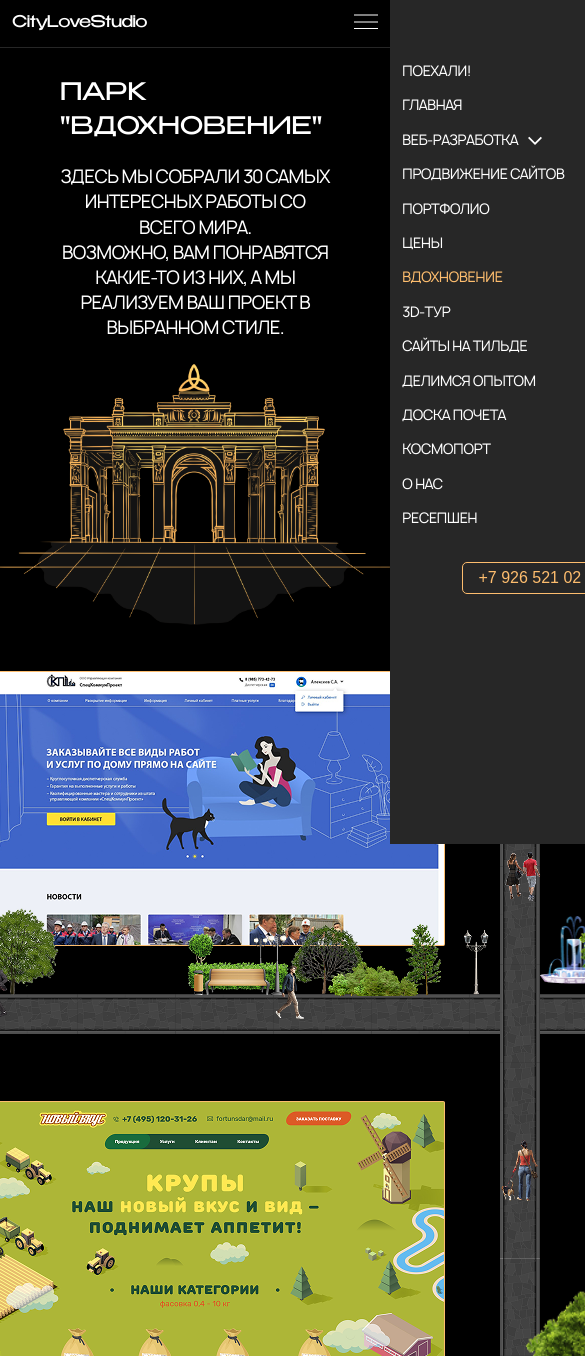
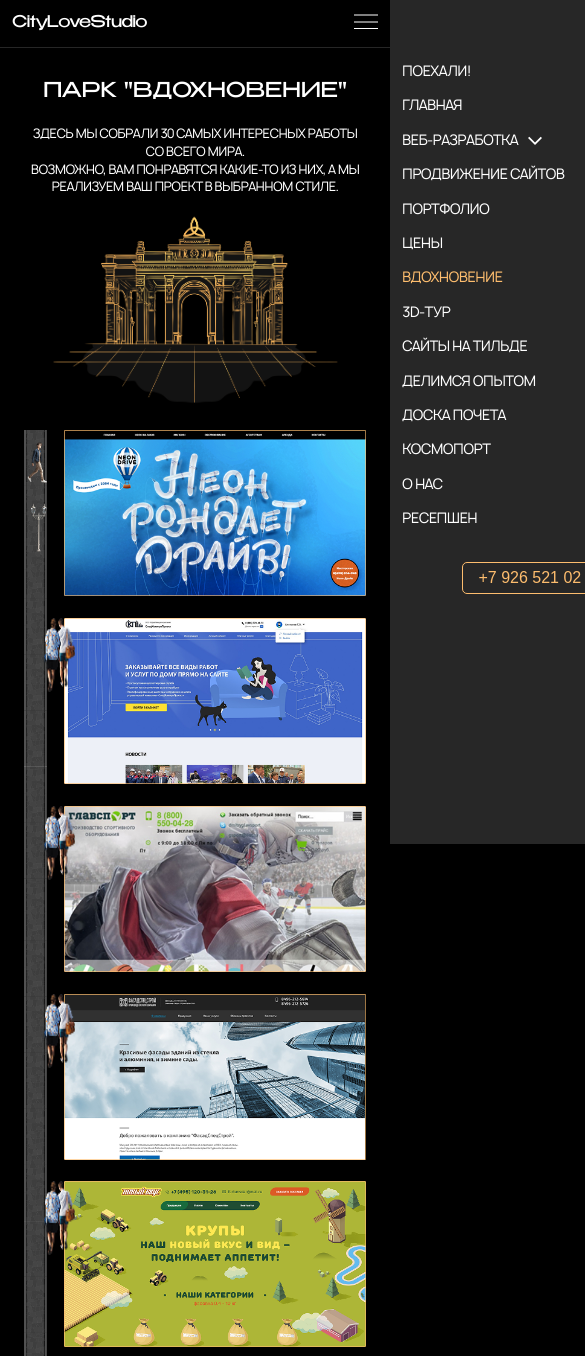
Before and after one commit to VladimirMoizes/55555, an Astro site: page /park in a window 390 px wide. Shown: the top 1356 px of the page, 585 px wide, since content can reach past the window. Built offline with nearby package versions, Linux system fonts and the light colour scheme; Astro itself is replaced by a stand-in of ours.

Commit message:
feat: add spotlights on portfolio and start park adaptive

```diff
--- a/src/data/parkData.ts
+++ b/src/data/parkData.ts
@@ -76,6 +76,22 @@ export const roadSites = [
         left: 504,
         width: 31,
         height: 74,
+      },
+    ],
+    mobileDecorations: [
+      {
+        src: '/assets/images/park/decorations/2/human2.png',
+        top: 10,
+        left: -47,
+        width: 40,
+        height: 44,
+      },
+      {
+        src: '/assets/images/park/decorations/streetlight.png',
+        top: 70,
+        left: -35,
+        width: 20,
+        height: 55,
       },
     ],
   },
@@ -198,6 +214,15 @@ export const roadSites = [
         left: 515,
         width: 34,
         height: 29,
+      },
+    ],
+    mobileDecorations: [
+      {
+        src: '/assets/images/park/decorations/1/human3.png',
+        top: 0,
+        left: -20,
+        width: 31,
+        height: 74,
       },
     ],
   },
@@ -350,6 +375,15 @@ export const roadSites = [
         height: 33,
       },
     ],
+    mobileDecorations: [
+      {
+        src: '/assets/images/park/decorations/1/human3.png',
+        top: 0,
+        left: -20,
+        width: 31,
+        height: 74,
+      },
+    ],
   },
   {
     id: 4,
@@ -409,6 +443,15 @@ export const roadSites = [
         height: 67,
       },
     ],
+    mobileDecorations: [
+      {
+        src: '/assets/images/park/decorations/1/human3.png',
+        top: 0,
+        left: -20,
+        width: 31,
+        height: 74,
+      },
+    ],
   },
   {
     id: 5,
@@ -464,6 +507,15 @@ export const roadSites = [
         src: '/assets/images/park/decorations/streetlight.png',
         bottom: -48,
         left: -6,
+        width: 31,
+        height: 74,
+      },
+    ],
+    mobileDecorations: [
+      {
+        src: '/assets/images/park/decorations/1/human3.png',
+        top: 0,
+        left: -20,
         width: 31,
         height: 74,
       },
@@ -527,5 +579,14 @@ export const roadSites = [
         height: 74,
       },
     ],
+    mobileDecorations: [
+      {
+        src: '/assets/images/park/decorations/1/human3.png',
+        top: 0,
+        left: -20,
+        width: 31,
+        height: 74,
+      },
+    ],
   },
 ];
--- a/src/pages/park/index.astro
+++ b/src/pages/park/index.astro
@@ -9,6 +9,7 @@ import styles from './park.module.css';
 <MainLayout>
   <section class={styles.container}>
     <SoundButton class={styles.sound} />
+
     <h1 class={styles.title}>Парк "вдохновение"</h1>
     <h3 class={styles.subTitle}>
       Здесь мы собрали 30 самых интересных работы со всего мира. <br /> Возможно,
@@ -19,6 +20,7 @@ import styles from './park.module.css';
       alt="park"
       src="/assets/images/main/buildings/парк.png"
     />
+    <div class={styles.dekstopContent}>
       <div class={styles.mainBlock}>
         <ul class={styles.sites}>
           {
@@ -157,6 +159,43 @@ import styles from './park.module.css';
           }
         </ul>
       </div>
+    </div>
+    <div class={styles.mobileContent}>
+      <div class={styles.mobileMainBlock}>
+        <div class={styles.roadMobile}></div>
+        <ul class={styles.mobileCardList}>
+          {
+            roadSites.map((item, index) => (
+              <li class={styles.mobileSitesItem}>
+                <a href={item.site} target="_blank" rel="noopener noreferrer">
+                  <img
+                    class={styles.mobileSitesImage}
+                    alt={item.name}
+                    src={item.image}
+                  />
+                </a>
+                {item.mobileDecorations.map((mobDec) => {
+                  return (
+                    <img
+                      class={styles.mobDecorImage}
+                      src={mobDec.src}
+                      alt=""
+                      aria-hidden="true"
+                      style={{
+                        top: mobDec.top + 'px',
+                        left: mobDec.left + 'px',
+                        width: mobDec.width + 'px',
+                        height: mobDec.height + 'px',
+                      }}
+                    />
+                  );
+                })}
+              </li>
+            ))
+          }
+        </ul>
+      </div>
+    </div>
     <Buttons />
   </section>
 </MainLayout>
--- a/src/pages/park/park.module.css
+++ b/src/pages/park/park.module.css
@@ -1,4 +1,11 @@
 .container {
+  display: flex;
+  flex-direction: column;
+  padding: 30px 60px 52px;
+  align-items: center;
+}
+
+.dekstopContent {
   display: flex;
   flex-direction: column;
   padding: 30px 60px 52px;
@@ -100,7 +107,66 @@
   }
 }
 @media (max-width: 1024px) {
-  .mainBlock {
-    margin-block-end: -640px;
+  .container {
+    padding-inline: clamp(20px, 1.82px + 5.68vw, 60px);
+  }
+
+  .title {
+    font-size: clamp(20px, 18.18px + 0.57vw, 24px);
+    text-align: center;
+  }
+
+  .subTitle {
+    font-size: clamp(12px, 9.27px + 0.85vw, 18px);
+  }
+
+  .titleImage {
+    inline-size: clamp(260px, 111.82px + 46.31vw, 586px);
+    margin-block-end: clamp(20px, 10.91px + 2.84vw, 40px);
+  }
+
+  .dekstopContent {
+    display: none;
+  }
+
+  .mobileContent {
+    display: block;
+    inline-size: 100%;
+  }
+
+  .mobileMainBlock {
+    display: flex;
+    justify-content: space-between;
+    gap: clamp(15px, 3.64px + 3.55vw, 40px);
+    margin-block-end: clamp(20px, 10.91px + 2.84vw, 40px);
+  }
+
+  .roadMobile {
+    inline-size: clamp(26px, calc(100vw * 0.05), 40px);
+    background-image: url('/assets/images/park/roads/vertical_road.png');
+    background-size: 100%;
+    background-position: top center;
+    background-repeat: repeat-y;
+    align-self: stretch;
+  }
+
+  .mobileCardList {
+    inline-size: 100%;
+    display: flex;
+    flex-direction: column;
+    gap: clamp(15px, 8.18px + 2.13vw, 30px);
+  }
+
+  .mobileSitesItem {
+    position: relative;
+  }
+
+  .mobileSitesImage {
+    inline-size: 100%;
+  }
+
+  .mobDecorImage {
+    position: absolute;
+    z-index: 2;
   }
 }
--- a/src/pages/portfolio/portfolio.module.css
+++ b/src/pages/portfolio/portfolio.module.css
@@ -155,16 +155,10 @@
   }
 }
 
-/* @media (max-width: 1024px) {
-  .roadMap {
-    scale: 0.53;
-    margin-block-end: -1050px;
-  }
-} */
-
 @media (max-width: 1024px) {
   .container {
     padding: 35px clamp(10px, -3.64px + 4.26vw, 40px) 49px;
+    padding-block: clamp(20px, 12.73px + 2.27vw, 36px);
   }
 
   .dekstopContent {
@@ -172,14 +166,27 @@
   }
 
   .mobileContent {
+    display: block;
+  }
+
+  .mobileContainer {
     display: flex;
     justify-content: space-between;
     gap: 11px;
     margin-block-end: clamp(20px, 10.91px + 2.84vw, 40px);
   }
 
+  .titleMobile {
+    font-size: clamp(24px, 18.55px + 1.7vw, 36px);
+  }
+
+  .subtitleMobile {
+    font-size: clamp(20px, 15.45px + 1.42vw, 30px);
+  }
+
   .roadMobile {
     inline-size: clamp(26px, calc(100vw * 0.05), 40px);
+    margin-block-start: clamp(25px, 9.09px + 4.97vw, 60px);
     align-self: stretch;
     background-image: url('/assets/images/portfolio/vertical_road.png');
     background-size: 100% auto;
@@ -191,13 +198,36 @@
     inline-size: 90%;
     display: flex;
     flex-direction: column;
-    gap: clamp(20px, 13.18px + 2.13vw, 35px);
+    gap: clamp(25px, 9.09px + 4.97vw, 60px);
+    margin-block-end: clamp(25px, 9.09px + 4.97vw, 60px);
   }
 
   .cardMobile {
     inline-size: 100%;
     position: relative;
     block-size: clamp(142px, -1.64px + 44.89vw, 458px);
+    background-image: url('/assets/images/portfolio/spotlights.png');
+    background-repeat: no-repeat;
+    background-position: top;
+    background-size: cover;
+  }
+
+  .imageWrapperMobile {
+    inline-size: 100%;
+    block-size: 100%;
+    margin-top: clamp(25px, 9.09px + 4.97vw, 60px);
+    box-sizing: border-box;
+  }
+
+  .imageWrapperMobile::before {
+    content: '';
+    position: absolute;
+    top: 0;
+    left: 0;
+    width: 100%;
+    height: clamp(25px, 9.09px + 4.97vw, 60px);
+    background-color: rgba(0, 0, 0, 0.5);
+    z-index: 1;
   }
 
   .imageMobile {
```
Also changed, not shown: src/data/portfolioData.ts (+8 -8 lines), src/pages/portfolio/index.astro (+8 -54 lines). Lines whose indentation alone changed are shown as unchanged.
